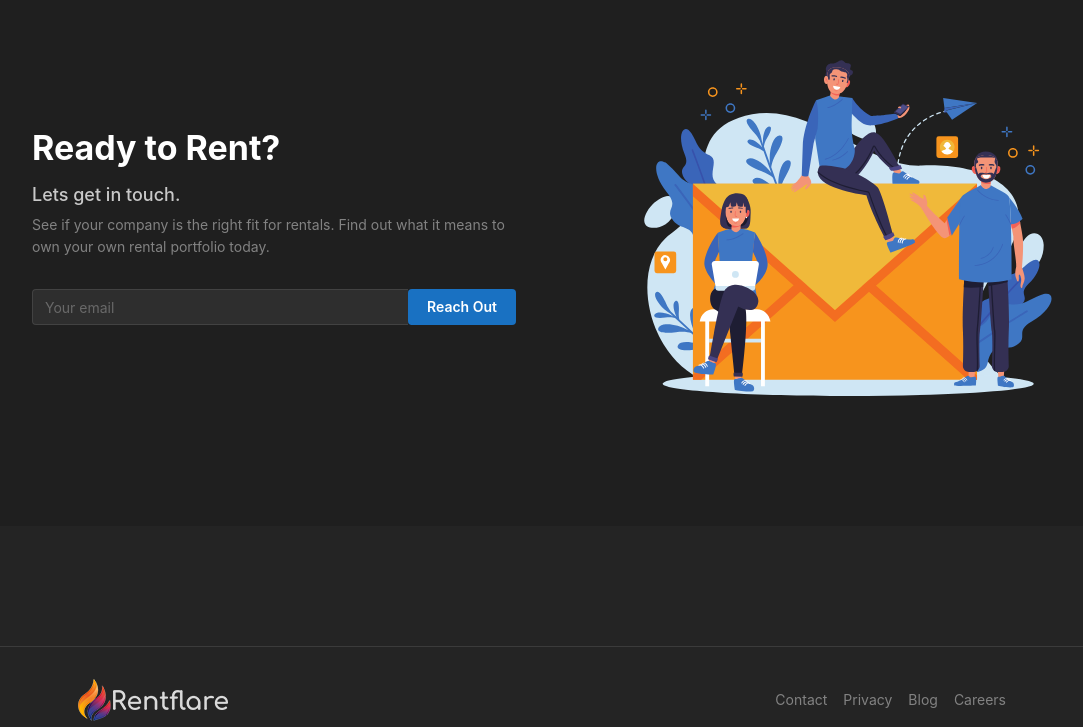
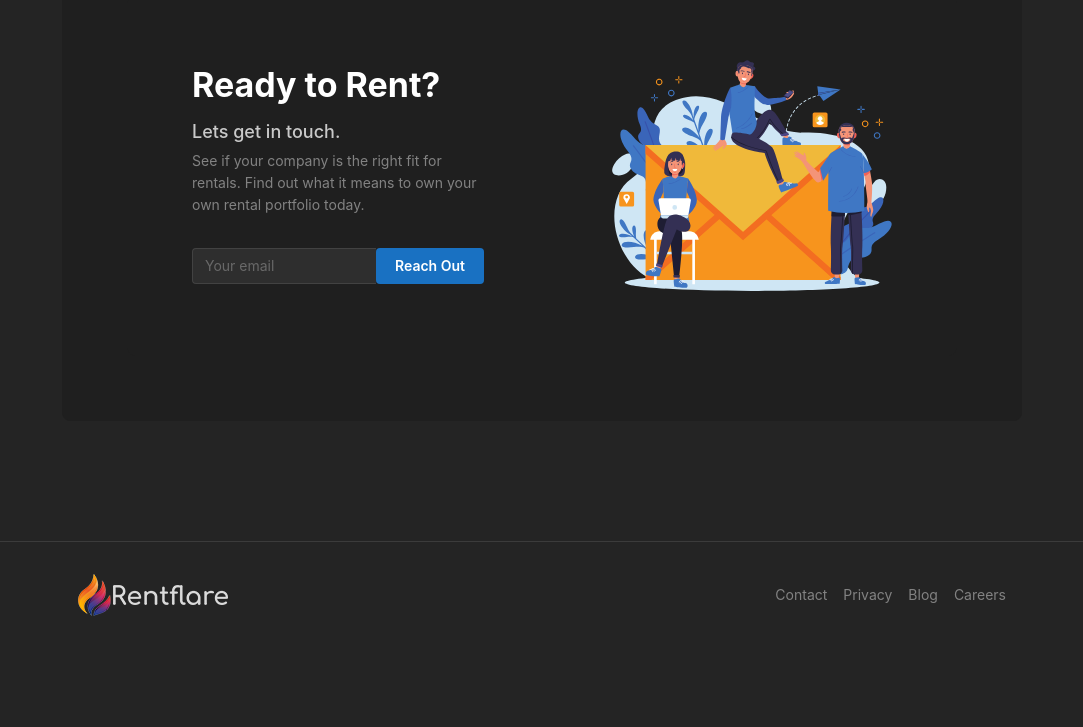
Before and after one commit to Hunto-ai/rentflarepub, a Next.js app: page / in a window 1280 px wide. Shown: the part 1700-2427 px from the top of the page, without its empty margins (98-1181 px from the left). After the commit the page ends 2348 px from the top, so only its background shows below. Built offline with nearby package versions, Linux system fonts and the light colour scheme.

Commit message:
Initial Mods

```diff
--- a/components/GetInTouch/EmailBanner.module.css
+++ b/components/GetInTouch/EmailBanner.module.css
@@ -1,6 +1,9 @@
 .wrapper {
     display: flex;
+    justify-content: center; /* Add this for horizontal centering */
     align-items: center;
+    max-width: 960px; /* Adjust as per design requirement */
+    margin: 0 auto; /* This centers the wrapper */
     padding: calc(var(--mantine-spacing-xl) * 2);
     border-radius: var(--mantine-radius-md);
     background-color: light-dark(var(--mantine-color-white), var(--mantine-color-dark-8));
```
